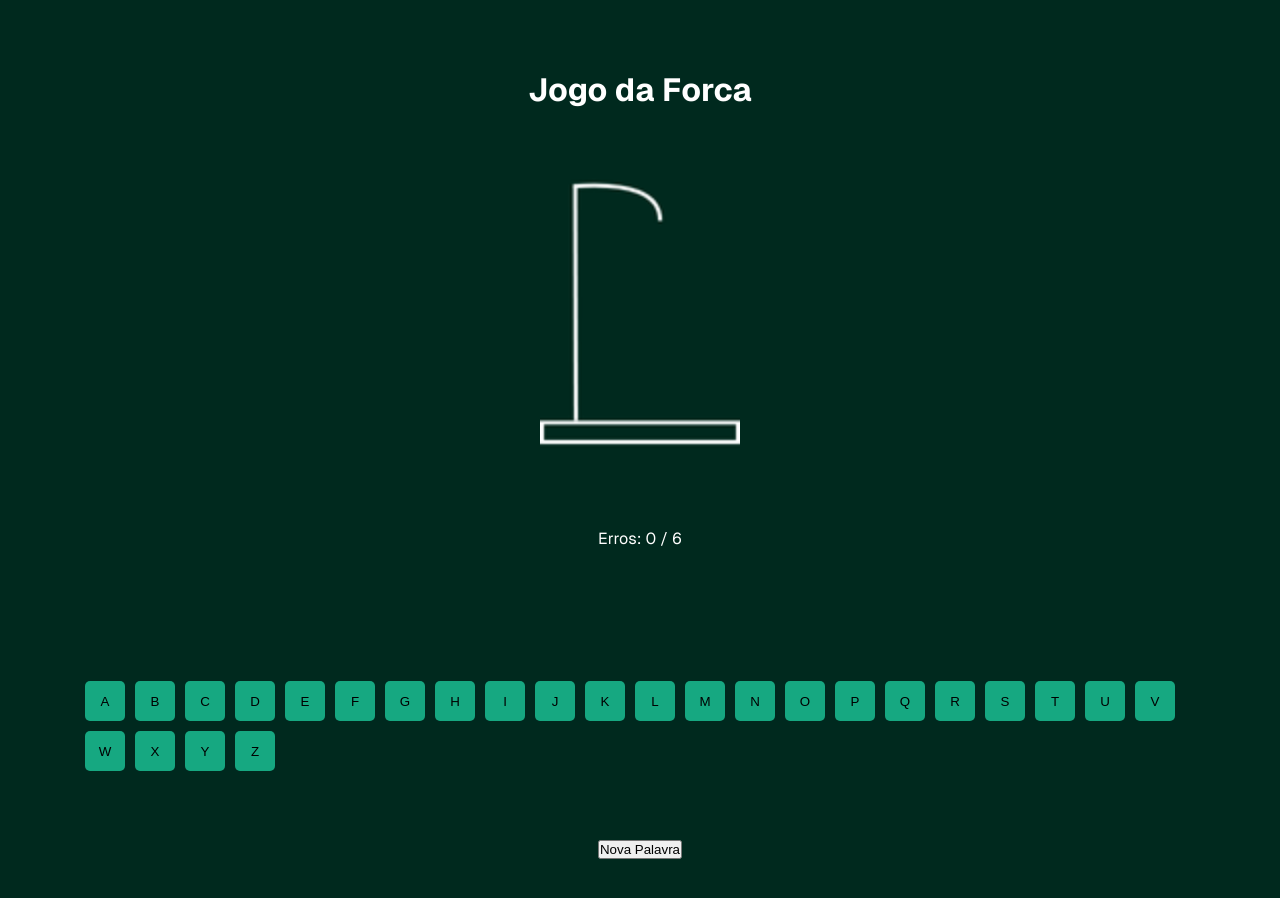
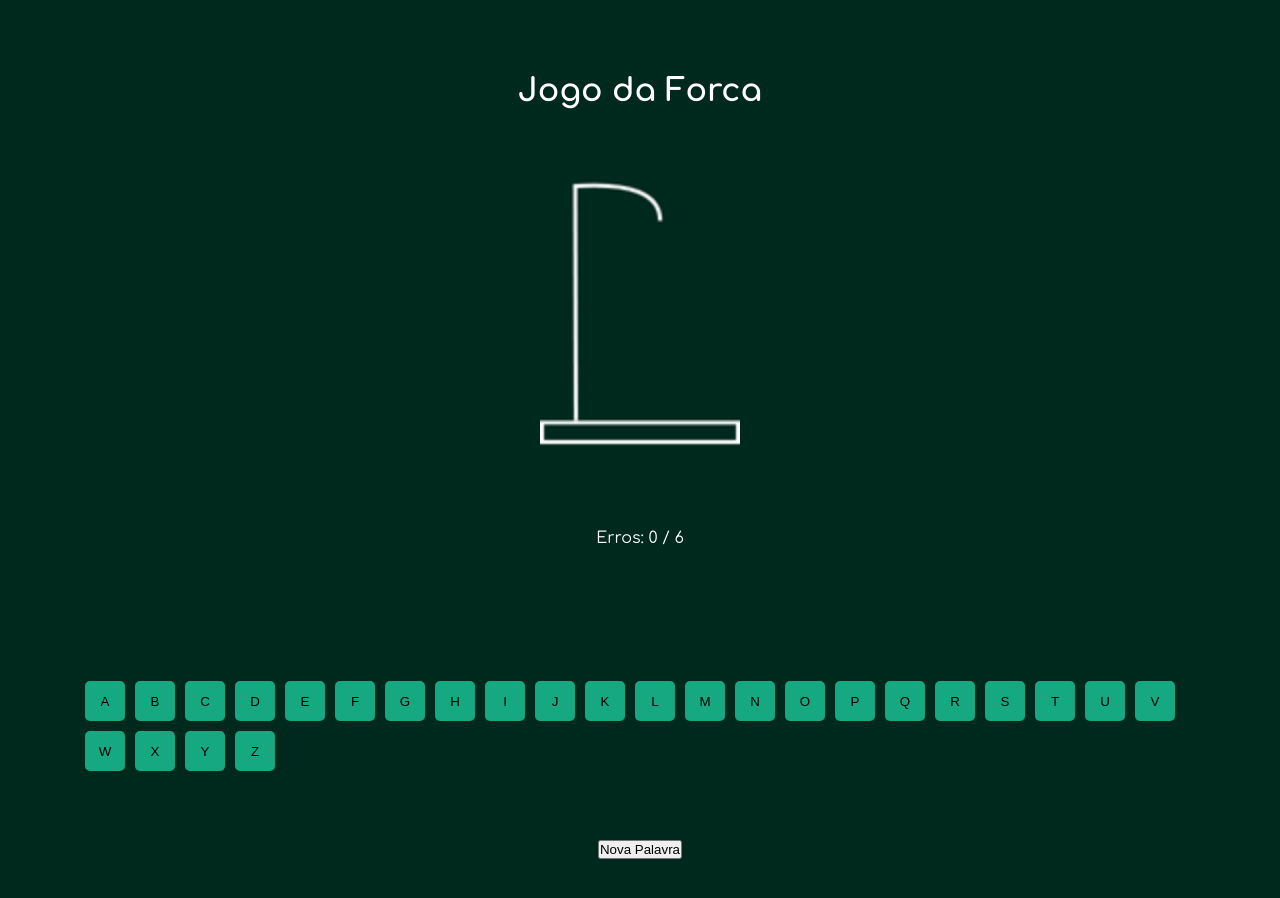
Before and after one commit to linahsu/hangman-game, a Next.js app in the folder frontend/: page / in a window 1280 px wide. Shown: the top 898 px of the page. Built offline with nearby package versions, Linux system fonts and the light colour scheme; no server answers.

Commit message:
feat: implements new font

```diff
--- a/frontend/app/layout.tsx
+++ b/frontend/app/layout.tsx
@@ -1,22 +1,5 @@
-import type { Metadata } from "next";
-import localFont from "next/font/local";
+import { comfortaa } from "./ui/fonts";
 import "./globals.css";
-
-const geistSans = localFont({
-  src: "./fonts/GeistVF.woff",
-  variable: "--font-geist-sans",
-  weight: "100 900",
-});
-const geistMono = localFont({
-  src: "./fonts/GeistMonoVF.woff",
-  variable: "--font-geist-mono",
-  weight: "100 900",
-});
-
-export const metadata: Metadata = {
-  title: "Create Next App",
-  description: "Generated by create next app",
-};
 
 export default function RootLayout({
   children,
@@ -25,7 +8,7 @@ export default function RootLayout({
 }>) {
   return (
     <html lang="en">
-      <body className={`${geistSans.variable} ${geistMono.variable}`}>
+      <body className={`${comfortaa.className} antialiased`}>
         {children}
       </body>
     </html>
--- a/frontend/app/page.tsx
+++ b/frontend/app/page.tsx
@@ -3,7 +3,6 @@ import { useState, useEffect } from "react";
 import  Image from 'next/image';
 import axios from "axios";
 import styles from "./page.module.css";
-import { error } from "console";
 
 interface WordsResponse {
   randomWord: string,
@@ -12,6 +11,7 @@ interface WordsResponse {
 
 // Lista com todas as letras do alfabeto
 const alphabet: string[] = 'abcdefghijklmnopqrstuvwxyz'.split('');
+// Imagens da forca
 const hangmanImages: string[] = ['/hangman-0.png', '/hangman-1.png', '/hangman-2.png', '/hangman-3.png', '/hangman-4.png', '/hangman-5.png', '/hangman-6.png'];
 
 export default function Home() {
@@ -99,9 +99,17 @@ export default function Home() {
         </div>
       )}
 
-      {won && <p>Você ganhou!</p>}
+      {won && (
+        <div>
+          <p>Você ganhou!</p>
+        </div>
+      )}
 
-      {lost && <p>Você perdeu!</p>}
+      {lost && (
+        <div>
+          <p>Você perdeu!</p>
+        </div>
+      )}
 
       <button onClick={() => newWord()}>Nova Palavra</button>
     </div>
--- /dev/null
+++ b/frontend/app/ui/fonts.ts
@@ -0,0 +1,3 @@
+import { Comfortaa } from 'next/font/google';
+
+export const comfortaa = Comfortaa({ subsets: ['latin'] });
--- a/frontend/package.json
+++ b/frontend/package.json
@@ -12,7 +12,8 @@
     "axios": "^1.7.7",
     "next": "15.0.2",
     "react": "19.0.0-rc-02c0e824-20241028",
-    "react-dom": "19.0.0-rc-02c0e824-20241028"
+    "react-dom": "19.0.0-rc-02c0e824-20241028",
+    "styled-components": "^6.1.13"
   },
   "devDependencies": {
     "@types/node": "^20",
```
Also changed, not shown: frontend/app/ui/styles.ts (added), 1 other file (tests, documents, lock files or other folders).
